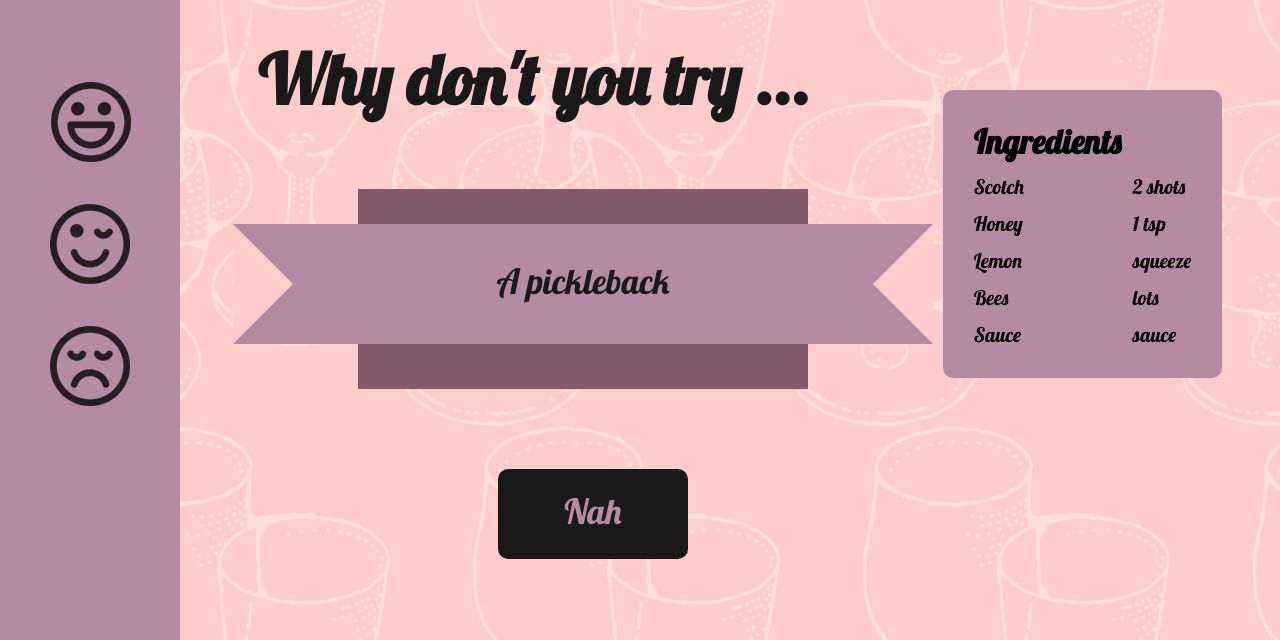
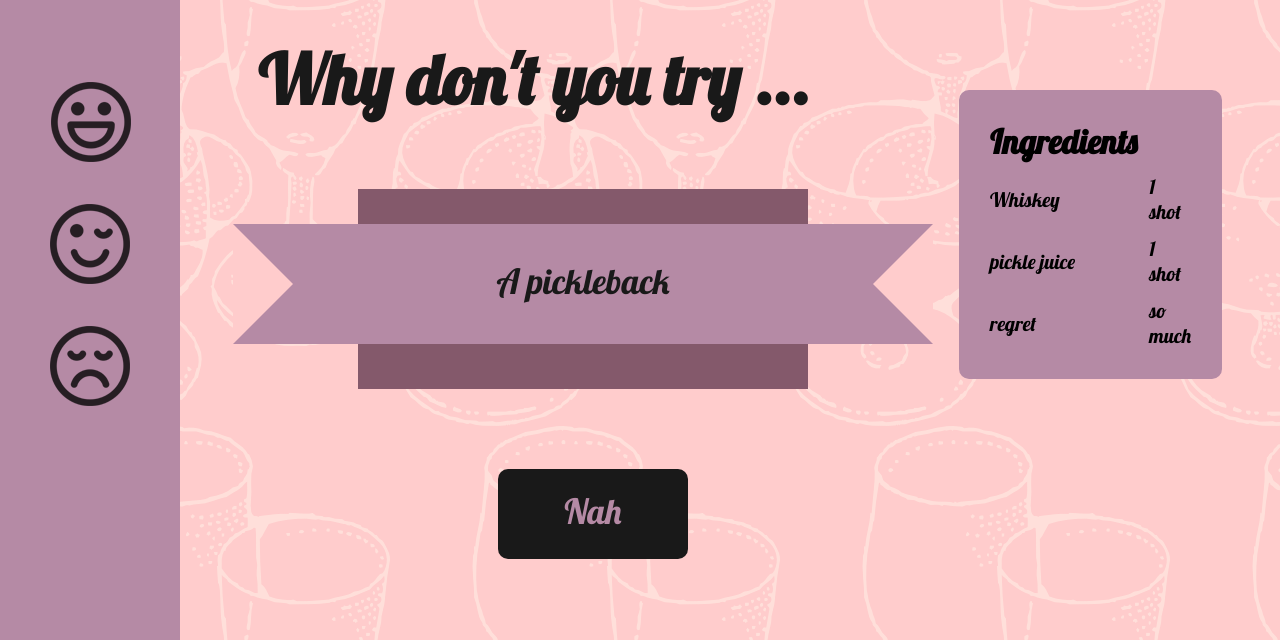
Before and after one commit to TessMyers/imbibe-demo, a plain HTML site: page index.html in a window 1280 px wide. Both pictures are taken after a click on the element "Nah". Shown: the part 168-808 px from the top of the page. Drawn offline with nearby package versions, Linux system fonts and the light colour scheme.

Commit message:
adds click to switch drinks functionality

```diff
--- a/fakeDB.js
+++ b/fakeDB.js
@@ -3,7 +3,7 @@ var db = {
     'rye whiskey':'2 shots',
     'sugar': '1 tsp',
     'bitters': 'dash',
-    'orange twist': ''
+    'orange twist': 'garnish'
   }],
   martini: ['A martini',{
     'gin': '2 oz',
@@ -27,7 +27,7 @@ var db = {
     'salt': '',
     'blender': 'VRRRRR'
   }],
-  hotToddy: ['a nice hot toddy',{
+  hotToddy: ['A nice hot toddy',{
     'scotch': '10 oz',
     'lemon': 'squeeze',
     'honey': 'spoonful',
--- a/script.js
+++ b/script.js
@@ -3,7 +3,17 @@ var drinks = Object.keys(db);
 $(function(){
   $('.next').on('click', function(){
     var drink = getDrink();
+
+    // Change flag text to name of drink
     $('#drinkText').text(drink[0]);
+
+    // Change contents of table to match ingredients
+    $('.ingredients').children().remove()
+    $('.ingredients').append('<th>Ingredients<th>');
+    $.each(drink[1], function(ingredient){
+      var row = '<tr><td>'+ ingredient +'</td><td>'+ drink[1][ingredient]+'</td></tr>';
+      $('.ingredients').append(row);
+    })
   })
 })
 
```
Also changed, not shown: index.html (+5 -5 lines).
